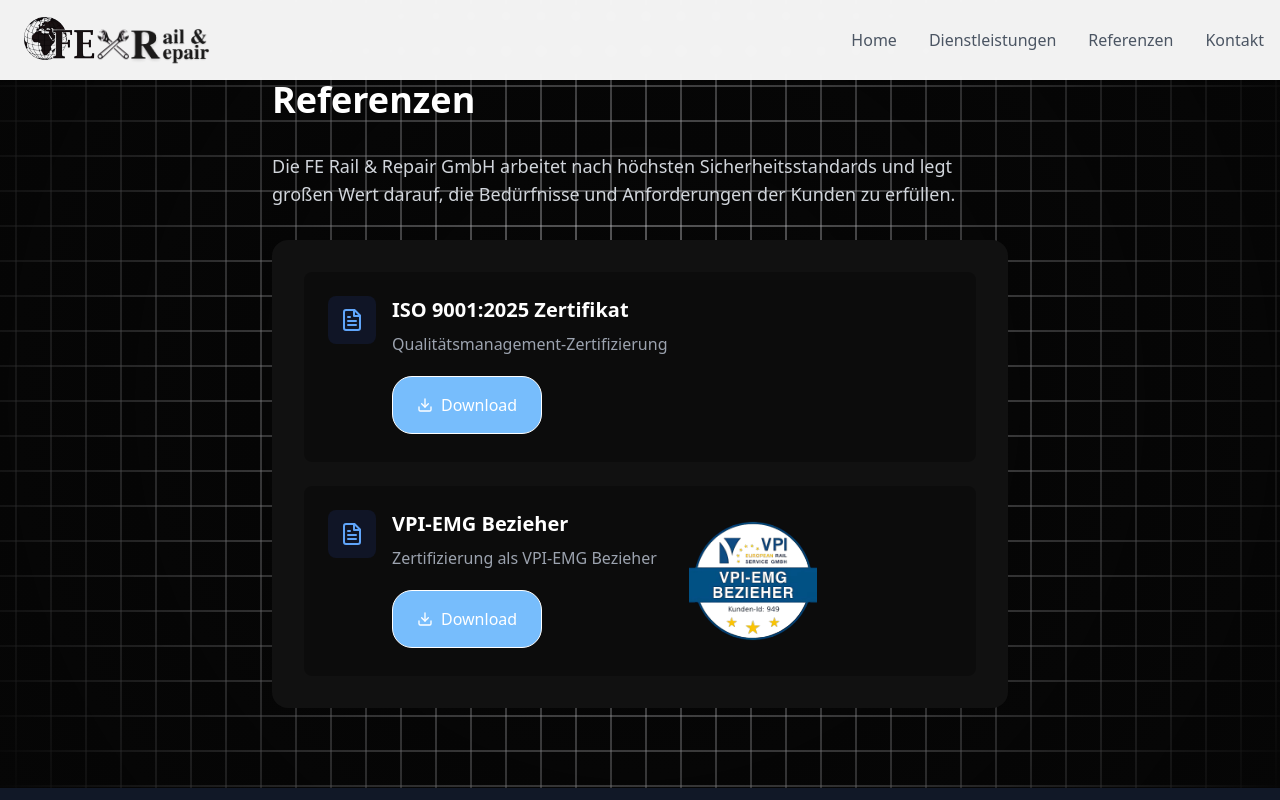
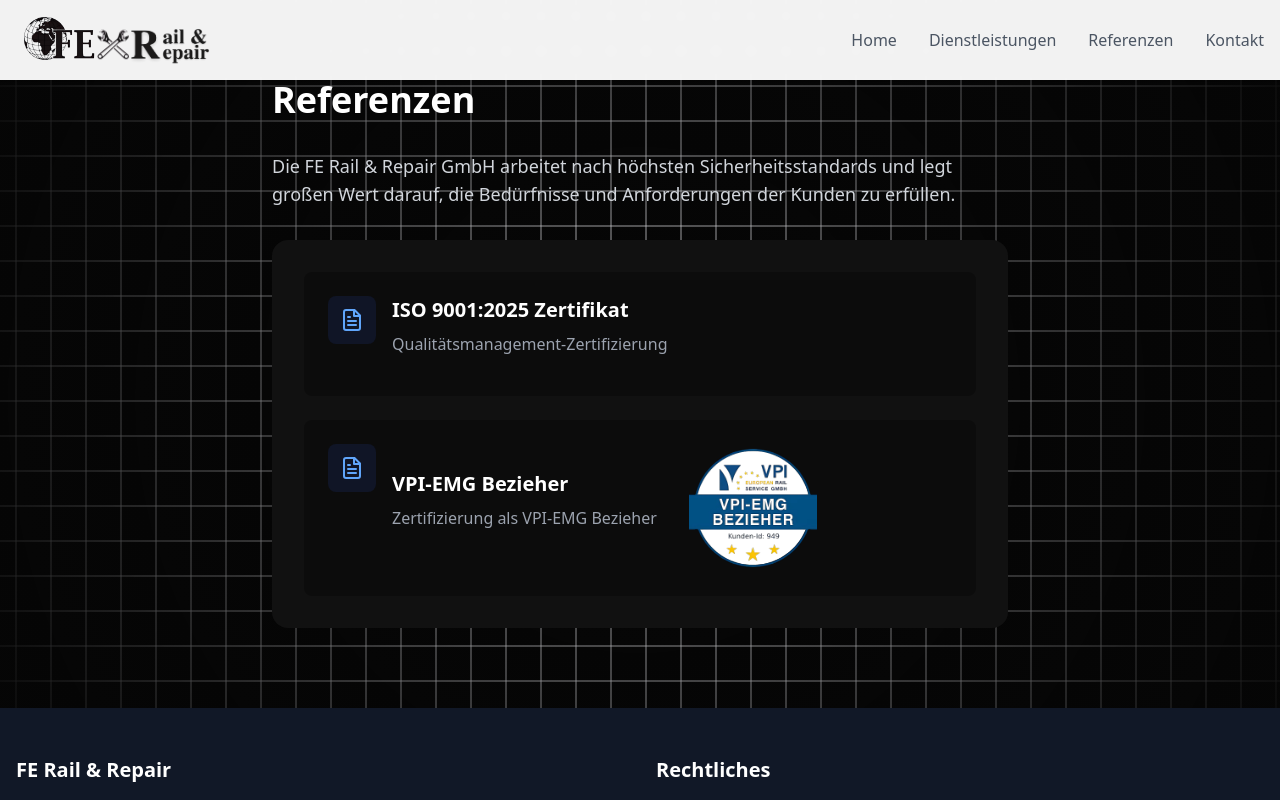
Before and after one commit to FE-Vini/FERR_, a React (Vite) app: page /references in a window 1280 px wide. Shown: the top 800 px of the page. Built offline with nearby package versions, Linux system fonts and the light colour scheme.

Commit message:
Remove download buttons from References page

```diff
--- a/src/pages/References.tsx
+++ b/src/pages/References.tsx
@@ -36,18 +36,6 @@ const References = () => {
                   <div className="flex-1">
                     <h3 className="text-xl font-semibold mb-2">ISO 9001:2025 Zertifikat</h3>
                     <p className="text-gray-400 mb-4">Qualitätsmanagement-Zertifizierung</p>
-                    <div className="flex items-center gap-2">
-                      <StarBorder
-                        as="button"
-                        className="!py-1 !px-0"
-                        color="#3b82f6"
-                      >
-                        <div className="flex items-center gap-2">
-                          <Download className="w-4 h-4" />
-                          Download
-                        </div>
-                      </StarBorder>
-                    </div>
                   </div>
                 </div>
               </div>
@@ -62,18 +50,6 @@ const References = () => {
                     <div>
                       <h3 className="text-xl font-semibold mb-2">VPI-EMG Bezieher</h3>
                       <p className="text-gray-400 mb-4">Zertifizierung als VPI-EMG Bezieher</p>
-                      <div className="flex items-center gap-2">
-                        <StarBorder
-                          as="button"
-                          className="!py-1 !px-0"
-                          color="#3b82f6"
-                        >
-                          <div className="flex items-center gap-2">
-                            <Download className="w-4 h-4" />
-                            Download
-                          </div>
-                        </StarBorder>
-                      </div>
                     </div>
                     <img
                       src="/images/VPI-EMG.svg"
```
